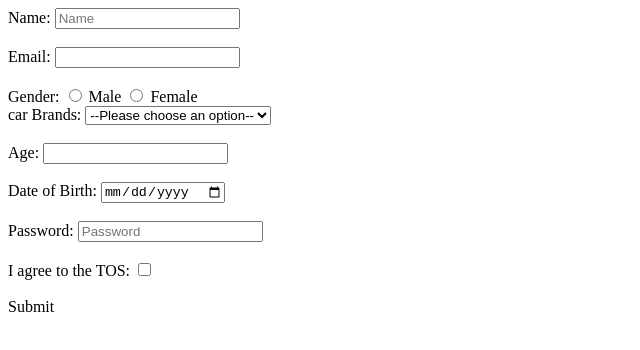
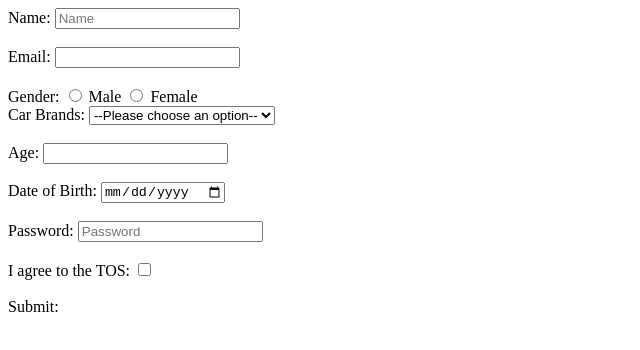
Before and after one commit to acciojob/signup-form-car-TiyanaBande, a website: page main.html in a window 1280 px wide. Shown: the full height of the page, 0-640 px from the left. Drawn offline with Linux system fonts and the light colour scheme.

```diff
--- a/main.html
+++ b/main.html
@@ -20,7 +20,7 @@
 	<input type="radio" id="gender_m" name="gender" value="male" required> Male
 	<input type="radio" id="gender_f" name="gender" value="female" required> Female<br>
 
-	<lable for="cars">car Brands:</lable>
+	<lable for="cars">Car Brands:</lable>
 	<select id="cars" name="cars" required>
 		<option value="">--Please choose an option--</option>
 		<option value="toyota">Toyota</option>
@@ -40,7 +40,7 @@
 	<lable for="tos"> I agree to the TOS:</lable>
 	<input type="checkbox" id="tos" name="tos" required><br><br>
 
-	<buttom type="submit">Submit</buttom>
+	<buttom type="submit">Submit:</buttom>
 	</form>
 	<!-- the entire body must be written by student -->
     <script type="text/javascript" src="./script.js">
```
